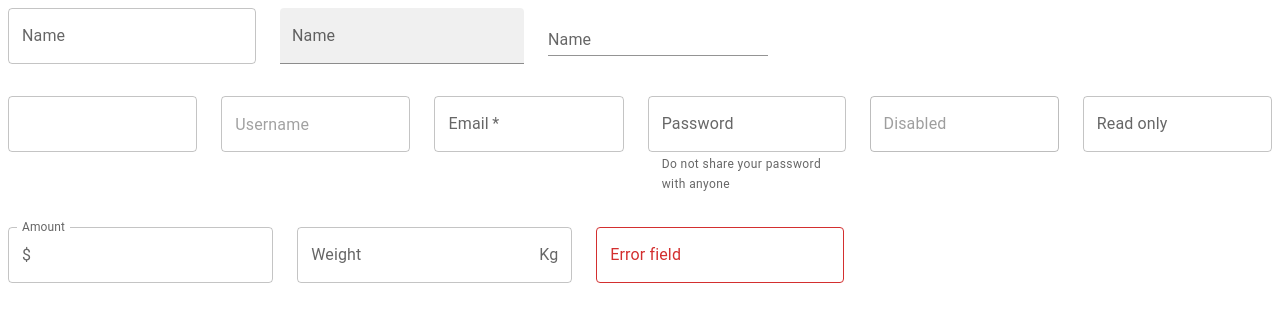
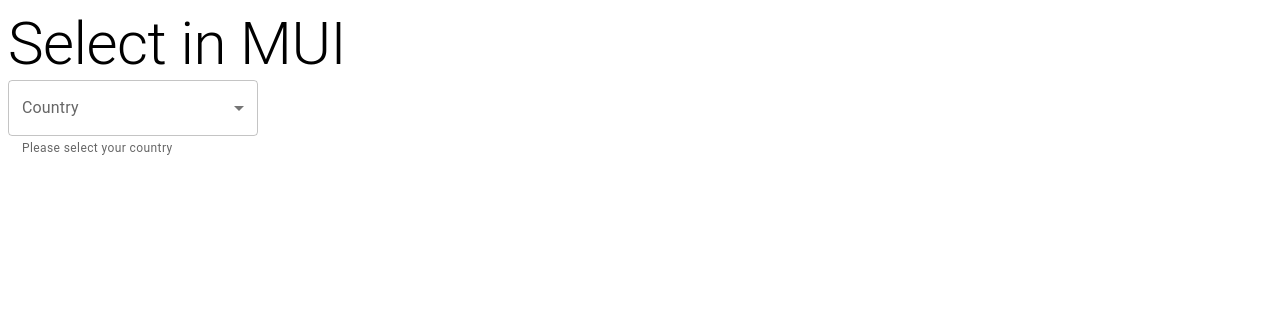
Before and after one commit to puranchandralohar/react-mui, a React (Create React App) app in the folder mui/: page / in a window 1280 px wide. Shown: the top 322 px of the page. Built offline with nearby package versions, Linux system fonts and the light colour scheme.

Commit message:
Select in MUI

```diff
--- a/mui/package.json
+++ b/mui/package.json
@@ -12,6 +12,7 @@
     "@testing-library/user-event": "^13.5.0",
     "react": "^18.2.0",
     "react-dom": "^18.2.0",
+    "react-router-dom": "^6.8.1",
     "react-scripts": "5.0.1",
     "web-vitals": "^2.1.4"
   },
--- a/mui/src/App.js
+++ b/mui/src/App.js
@@ -1,5 +1,7 @@
+import { Home } from "./components/Home";
 import { MuiButtonGroup } from "./components/MuiButtonGroup";
 import { MuiButtons } from "./components/MuiButtons";
+import { MuiSelect } from "./components/MuiSelect";
 import { TextFields } from "./components/TextFields";
 import { Typo } from "./components/Typo";
 
@@ -7,10 +9,12 @@
 function App() {
   return (
     <>
+    {/* <Home/> */}
      {/* <Typo/> */}
      {/* <MuiButtons/> */}
-     <TextFields/>
+     {/* <TextFields/> */}
      {/* <MuiButtonGroup /> */}
+     <MuiSelect/>
     </>
   );
 }
--- /dev/null
+++ b/mui/src/components/Home.jsx
@@ -0,0 +1,14 @@
+import React from 'react'
+import { ButtonGroup, Button } from '@mui/material'
+import { Link } from 'react-router-dom'
+
+export const Home = () => {
+  return (
+    <ButtonGroup variant='contained' color='secondary'>
+        {/* <Button><Link to='typo'>Typography</Link>11</Button>
+        <Button><Link to='typo'>Typography</Link></Button>
+        <Button><Link to='typo'>Typography</Link></Button>
+        <Button><Link to='typo'>Typography</Link></Button> */}
+    </ButtonGroup>
+  )
+}
--- /dev/null
+++ b/mui/src/components/MuiSelect.jsx
@@ -0,0 +1,33 @@
+import React, { useState } from "react";
+
+import { Box, Typography, TextField, MenuItem } from "@mui/material";
+
+export const MuiSelect = () => {
+  const [country, setCountry] = useState("");
+
+  console.log({ country });
+
+  const handleChange = (e) => {
+    setCountry(e.target.value);
+  };
+  return (
+    <>
+      <Typography variant="h2">Select in MUI</Typography>
+      <Box width="250px">
+        <TextField
+          label="Country"
+          select
+          fullWidth
+          value={country}
+          onChange={handleChange}
+          helperText="Please select your country"
+        >
+          <MenuItem value="IN">India</MenuItem>
+          <MenuItem value="US">USA</MenuItem>
+          <MenuItem value="AU">Australia</MenuItem>
+          <MenuItem value="RUS">Russia</MenuItem>
+        </TextField>
+      </Box>
+    </>
+  );
+};
--- a/mui/src/components/TextFields.jsx
+++ b/mui/src/components/TextFields.jsx
@@ -1,10 +1,11 @@
 import React from 'react'
 
-import { Stack, TextField, InputAdornment } from '@mui/material'
+import { Stack, Typography, TextField, InputAdornment, Button} from '@mui/material'
 export const TextFields = () => {
   return (
 
-    <Stack spacing={4} >
+    <Stack spacing={4}>
+      <Typography variant='h2' color='secondary'>TextField</Typography>
         <Stack spacing={3} direction='row'>
             <TextField label='Name' variant='outlined' color='secondary'/>
             <TextField label='Name' variant='filled'/>
@@ -28,6 +29,10 @@
               endAdornment:<InputAdornment position='end'>Kg</InputAdornment>
             }}/>
              <TextField label='Error field' variant='outlined' error/>
+             <TextField
+             sx={{margin:0,padding:0}}
+            />
+            <Button variant='contained' disableElevation disableRipple>Subscribe</Button>
         </Stack>
     </Stack>
   )
```
Also changed, not shown: 1 other file (tests, documents, lock files or other folders).
